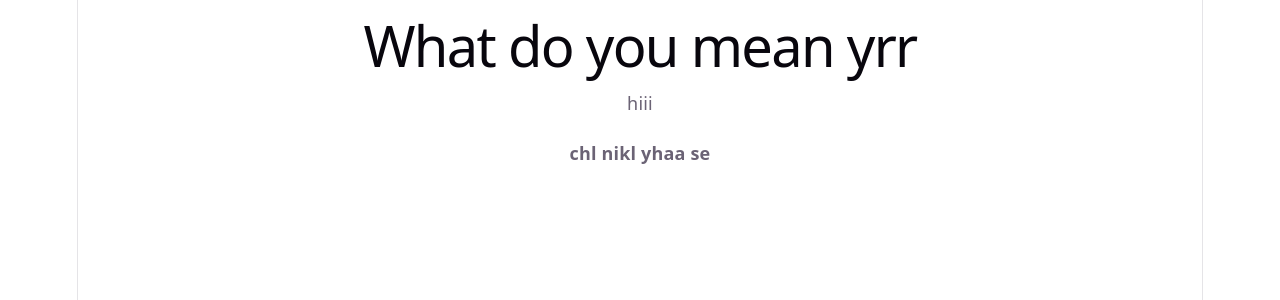
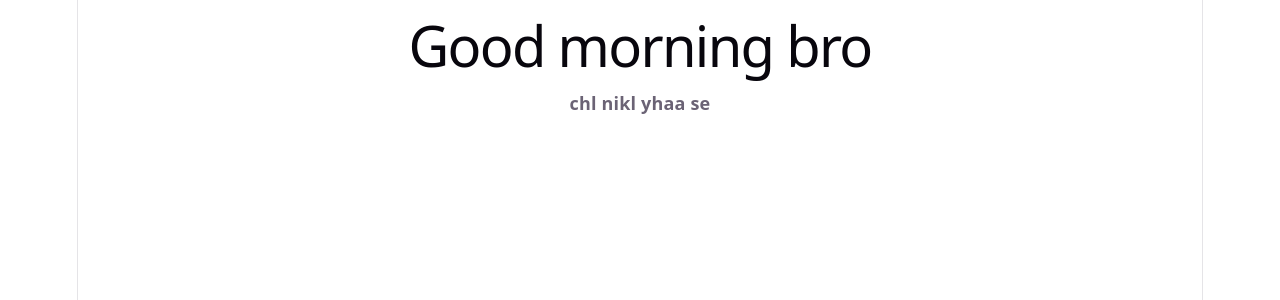
Before and after one commit to sajwan0071/devops_learn, a React (Vite) app: page / in a window 1280 px wide. Shown: the top 300 px of the page. Built offline with nearby package versions, Linux system fonts and the light colour scheme.

Commit message:
chaneg in flow

```diff
--- a/src/App.jsx
+++ b/src/App.jsx
@@ -3,8 +3,8 @@ import React from 'react'
 const App = () => {
   return (
     <div>
-      <h1>What do you mean yrr</h1>
-      <p>hiii</p>
+      <h1>Good morning bro</h1>
+
       <h4>chl nikl yhaa se</h4>
     </div>
   )
```
